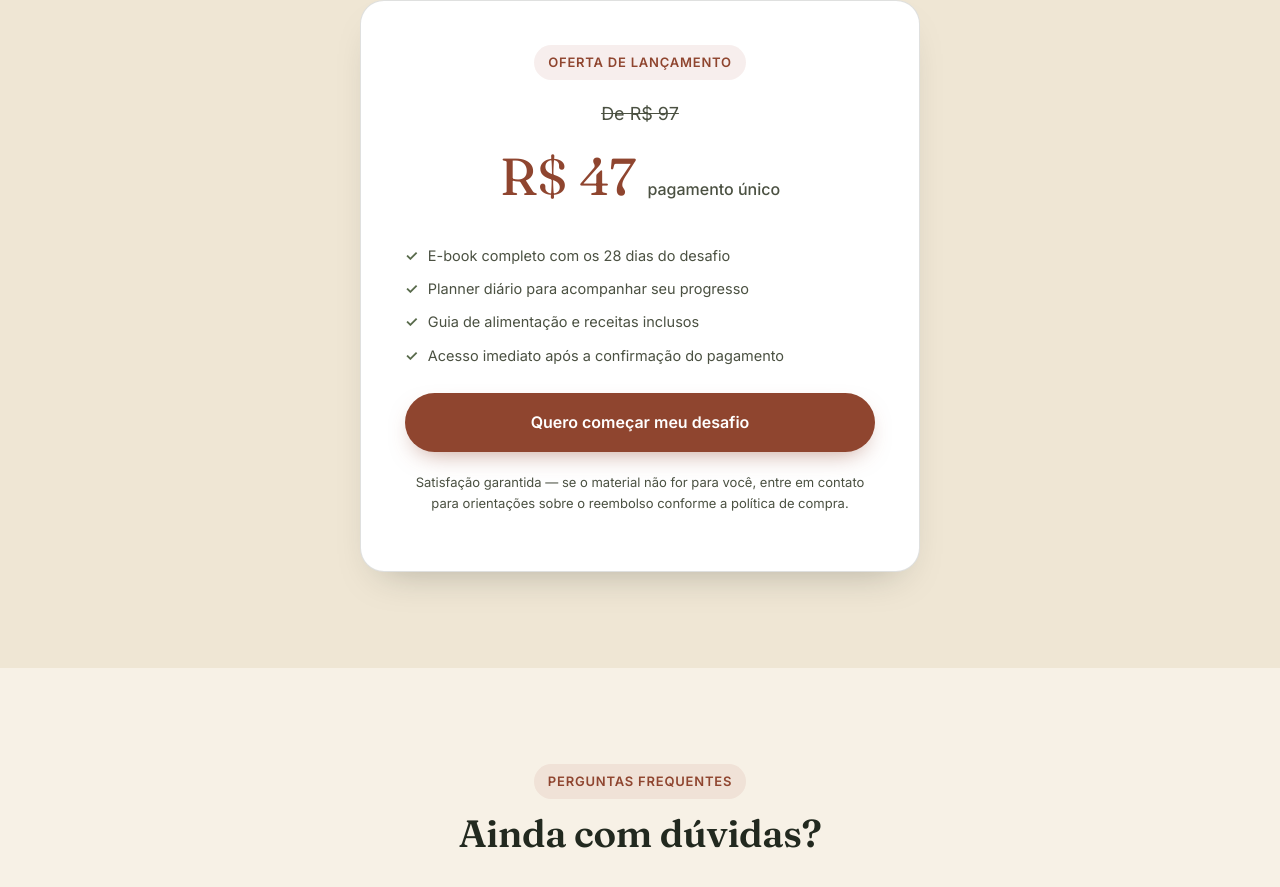
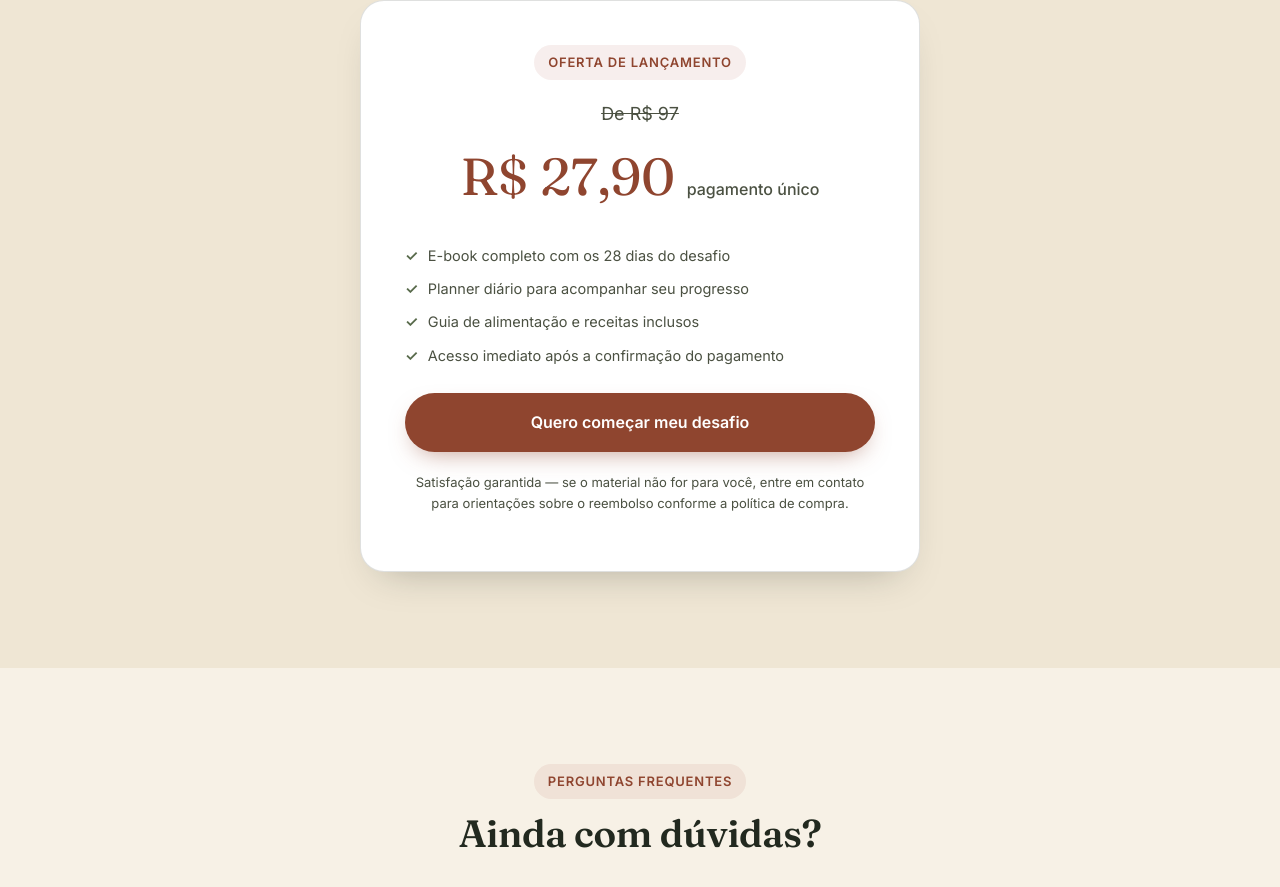
Before and after one commit to taiquee/Desafio28Dias, a plain HTML site: page landing-desafio-28-dias.html in a window 1280 px wide. Shown: the part 4160-5047 px from the top of the page. Drawn offline with Linux system fonts and the light colour scheme.

Commit message:
Landing Page

```diff
--- a/landing-desafio-28-dias.html
+++ b/landing-desafio-28-dias.html
@@ -361,7 +361,7 @@
     <div class="price-card reveal">
       <span class="eyebrow">Oferta de lançamento</span>
       <div class="price-old">De R$ 97</div>
-      <div class="price-new">R$ 47 <small>pagamento único</small></div>
+      <div class="price-new">R$ 27,90 <small>pagamento único</small></div>
       <ul class="price-list">
         <li><span class="check">✓</span> E-book completo com os 28 dias do desafio</li>
         <li><span class="check">✓</span> Planner diário para acompanhar seu progresso</li>
```
